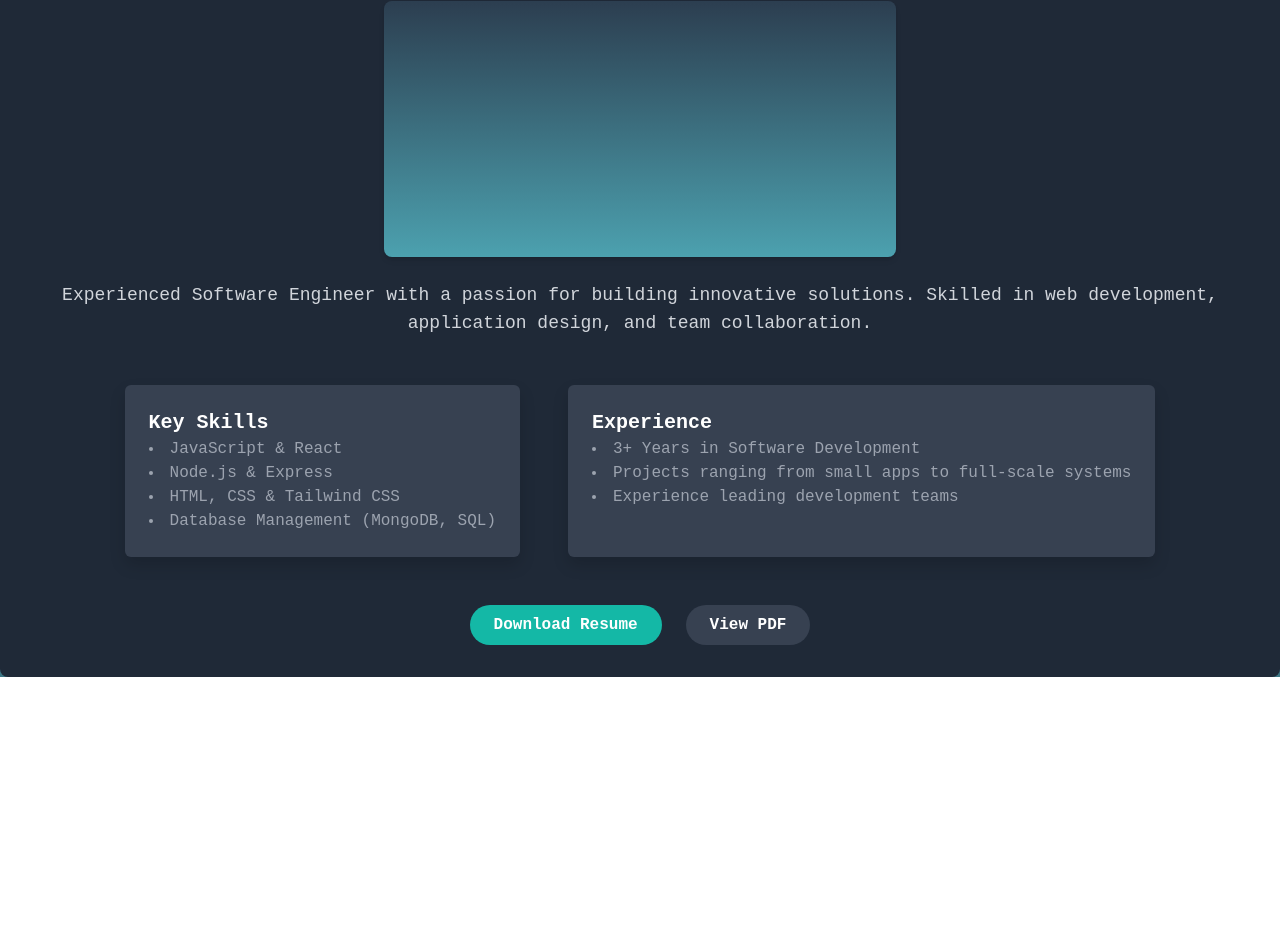
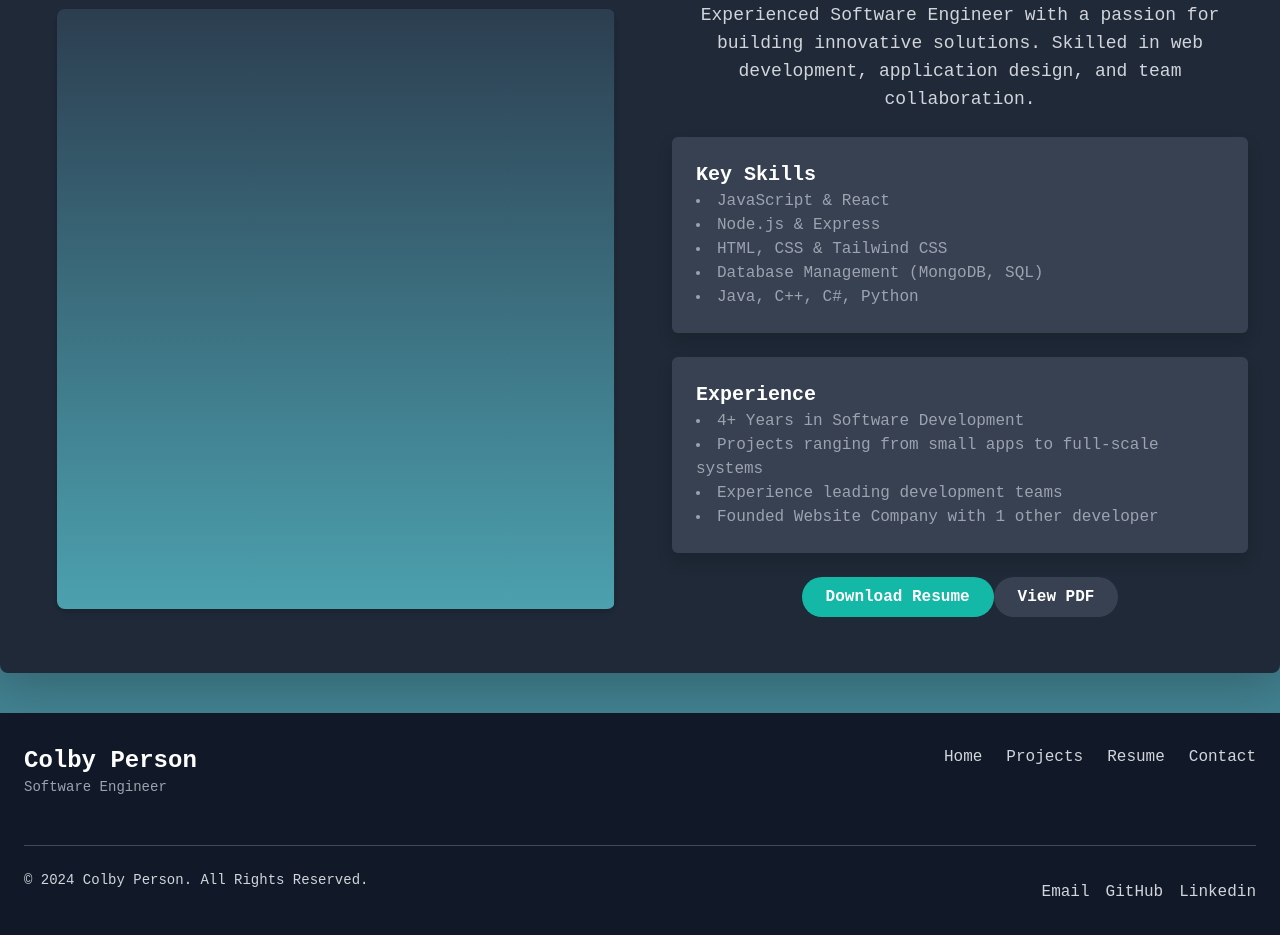
Before and after one commit to LetsGetRemixed/PersonalWebsite, a React (Create React App) app in the folder colby-person/: page / in a window 1280 px wide. Shown: the part 1439-2374 px from the top of the page. Before the commit the page ends 2116 px from the top, so only its background shows below. Built offline with nearby package versions, Linux system fonts and the light colour scheme; a web font is replaced by a local one.

Commit message:
New content

```diff
--- a/colby-person/src/components/pages/Home/Home.js
+++ b/colby-person/src/components/pages/Home/Home.js
@@ -3,6 +3,7 @@ import Navbar from '../Universal/Navbar';
 import Header from './Header';
 import Projects from './Projects';
 import Resume from './Resume';
+import Footer from '../Universal/Footer';
 const Home = () => {
   return (
     <div className="font-firacode">
@@ -12,6 +13,7 @@ const Home = () => {
             <Projects />
             <Resume />
       </div>
+      <Footer />
     </div>
   );
 };
--- a/colby-person/src/components/pages/Home/Resume.js
+++ b/colby-person/src/components/pages/Home/Resume.js
@@ -9,42 +9,50 @@ function Resume() {
     <div className="bg-gray-800 text-white p-8 rounded-lg shadow-lg my-10">
       <h2 className="text-3xl font-bold mb-4 text-center">Resume Highlights</h2>
 
+      {/* Main Flex Container */}
+      <div className="flex flex-col md:flex-row justify-between items-center mb-6">
         {/* PDF Preview Section */}
-      <div className="flex justify-center mb-6">
+        <div className="w-full md:w-1/2 flex justify-center mb-6 md:mb-0">
           <iframe
-          src="/Resumeforwebsite.pdf" // Ensure the path is correct
-          className="w-full max-w-lg h-64 border-0 rounded-lg shadow-md"
+            src="/Resumeforwebsite.pdf"
+            className="w-11/12 h-96 md:h-[600px] border-0 rounded-lg shadow-md"
             title="Resume Preview"
           />
         </div>
 
-      <p className="text-lg mb-6 text-gray-300 text-center">
+        {/* Info and Buttons */}
+        <div className="w-full md:w-1/2 md:pl-8">
+          <p className="text-lg mb-6 text-gray-300 text-center md:text-left">
             Experienced Software Engineer with a passion for building innovative solutions. Skilled in web development, application design, and team collaboration.
           </p>
 
           {/* Key Skills Section */}
-      <div className="flex flex-wrap justify-center mb-6">
-        <div className="m-4 p-4 bg-gray-700 rounded-md shadow">
+          <div className="mb-6">
+            <div className="p-4 bg-gray-700 rounded-md shadow">
               <h3 className="text-xl font-semibold">Key Skills</h3>
               <ul className="list-disc list-inside text-gray-400">
                 <li>JavaScript & React</li>
                 <li>Node.js & Express</li>
                 <li>HTML, CSS & Tailwind CSS</li>
                 <li>Database Management (MongoDB, SQL)</li>
+                <li>Java, C++, C#, Python</li>
               </ul>
             </div>
-        <div className="m-4 p-4 bg-gray-700 rounded-md shadow">
+            <div className="p-4 bg-gray-700 rounded-md shadow mt-4">
               <h3 className="text-xl font-semibold">Experience</h3>
               <ul className="list-disc list-inside text-gray-400">
-            <li>3+ Years in Software Development</li>
+                <li>4+ Years in Software Development</li>
                 <li>Projects ranging from small apps to full-scale systems</li>
                 <li>Experience leading development teams</li>
+                <li>Founded Website Company with 1 other developer</li>
               </ul>
             </div>
+
+
           </div>
 
           {/* Buttons */}
-      <div className="flex justify-center space-x-6">
+          <div className="flex justify-center md:justify-centerspace-x-6">
             <button
               onClick={handleDownload}
               className="bg-teal-500 hover:bg-teal-600 text-white font-bold py-2 px-4 rounded-full transition"
@@ -52,13 +60,15 @@ function Resume() {
               Download Resume
             </button>
             <a
-          href="/resume" // Replace with your actual resume page route
+              href="/resume"
               className="bg-gray-700 hover:bg-gray-600 text-white font-bold py-2 px-4 rounded-full transition"
             >
               View PDF
             </a>
           </div>
         </div>
+      </div>
+    </div>
   );
 }
 
--- /dev/null
+++ b/colby-person/src/components/pages/Universal/Footer.js
@@ -0,0 +1,49 @@
+import React from 'react';
+
+function Footer() {
+  return (
+    <footer className="bg-gray-900 text-gray-300 py-8">
+      <div className="container mx-auto px-4">
+        {/* Top Section: Logo and Links */}
+        <div className="flex flex-col md:flex-row justify-between items-center md:items-start mb-6">
+          {/* Logo / Name */}
+          <div className="mb-4 md:mb-0">
+            <h2 className="text-2xl font-bold text-white">Colby Person</h2>
+            <p className="text-sm text-gray-400">Software Engineer</p>
+          </div>
+
+          {/* Navigation Links */}
+          <div className="flex flex-col md:flex-row md:space-x-6 space-y-4 md:space-y-0">
+            <a href="/" className="text-gray-300 hover:text-white transition">Home</a>
+            <a href="/projects" className="text-gray-300 hover:text-white transition">Projects</a>
+            <a href="/resume" className="text-gray-300 hover:text-white transition">Resume</a>
+            <a href="/contact" className="text-gray-300 hover:text-white transition">Contact</a>
+          </div>
+        </div>
+
+        {/* Divider Line */}
+        <hr className="border-gray-700 my-4" />
+
+        {/* Bottom Section: Contact Info */}
+        <div className="flex flex-col md:flex-row justify-between items-center">
+          <div className="text-sm mb-4 md:mb-0">
+            <p>© {new Date().getFullYear()} Colby Person. All Rights Reserved.</p>
+          </div>
+          <div className="flex space-x-4">
+            <a href="mailto:colbyperson14@gmail.com" className="text-gray-300 hover:text-teal-400 transition">
+              <i className="bi bi-envelope-fill"></i> Email
+            </a>
+            <a href="https://github.com/LetsGetRemixed" target="_blank" rel="noopener noreferrer" className="text-gray-300 hover:text-teal-400 transition">
+              <i className="bi bi-github"></i> GitHub
+            </a>
+            <a href="https://www.linkedin.com/in/colby-person-51820930a/" target="_blank" rel="noopener noreferrer" className="text-gray-300 hover:text-teal-400 transition">
+              <i className="bi bi-telephone-fill"></i> Linkedin
+            </a>
+          </div>
+        </div>
+      </div>
+    </footer>
+  );
+}
+
+export default Footer;
```
Also changed, not shown: 1 other file (tests, documents, lock files or other folders). Lines whose indentation alone changed are shown as unchanged.
